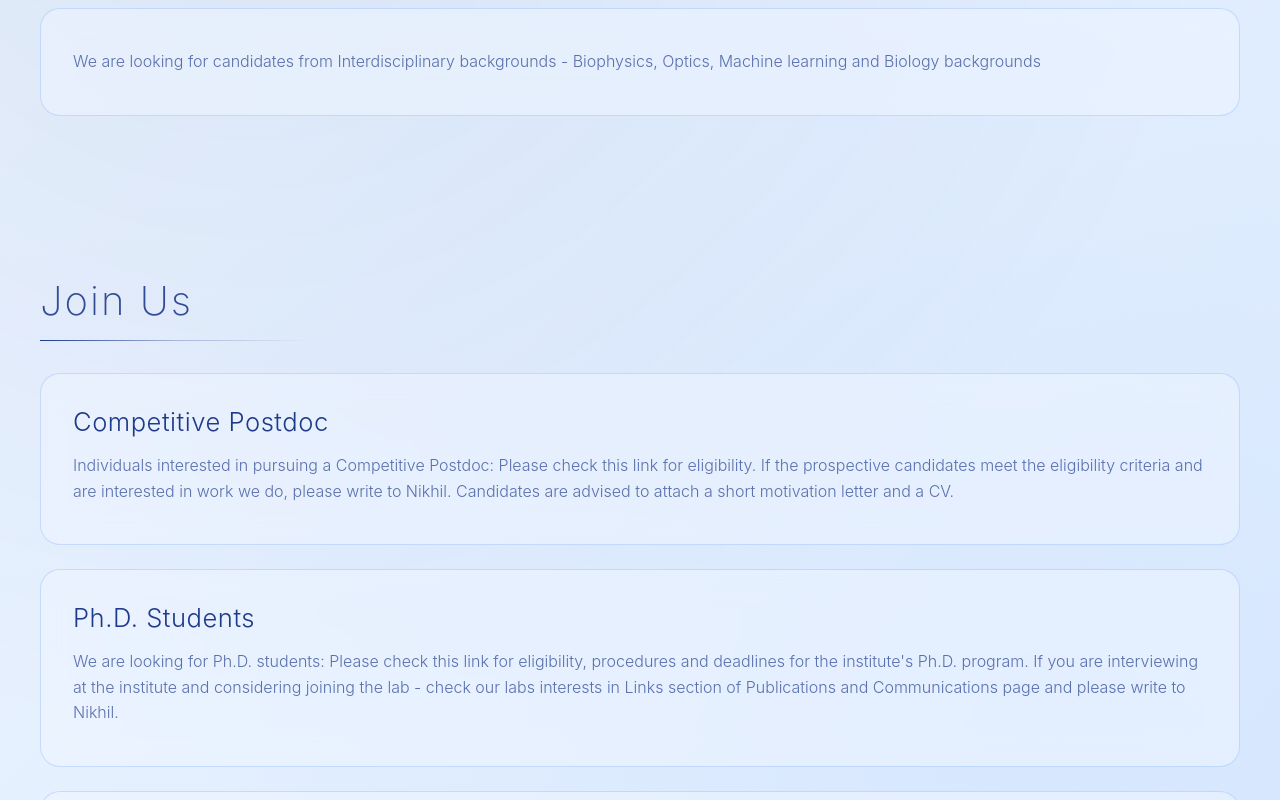
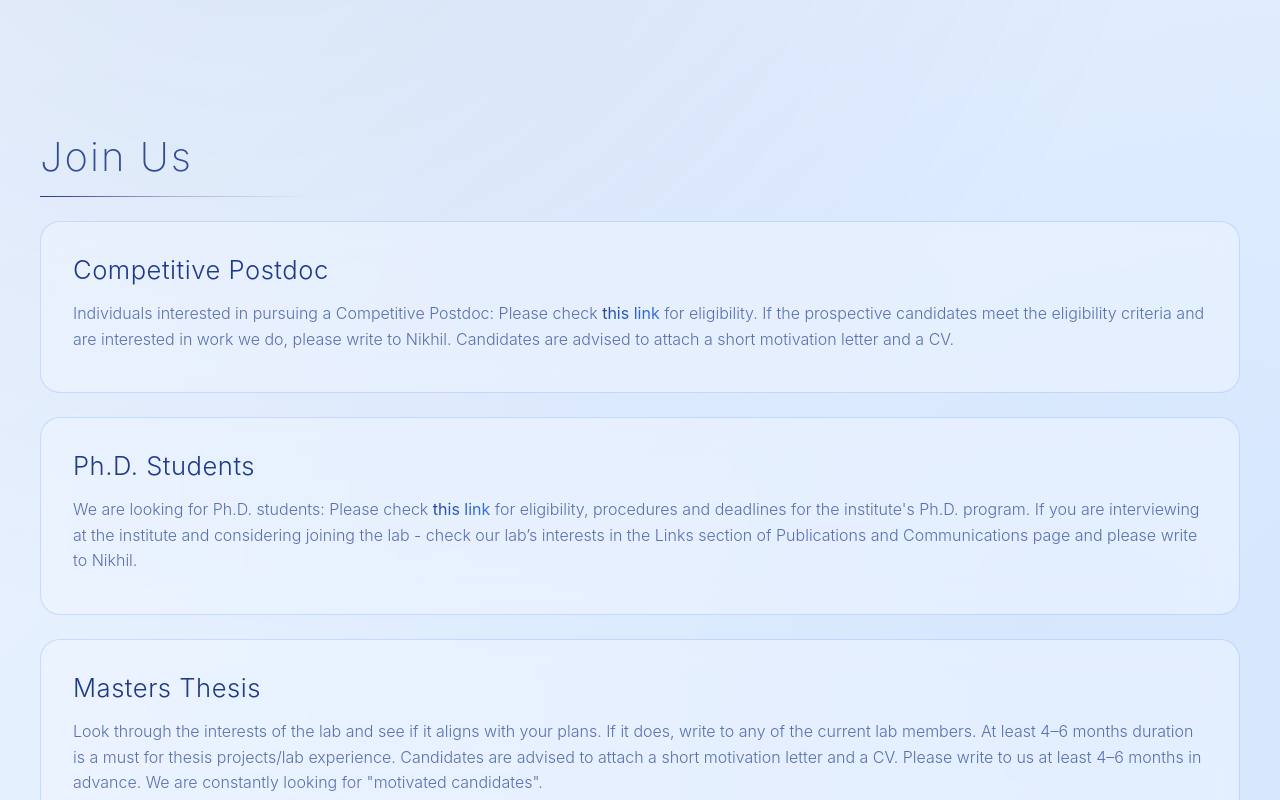
Before and after one commit to aniruddhballal/nikhil-lab-site, a React (Vite) app: page /contact in a window 1280 px wide. Shown: the part 940-1740 px from the top of the page. Built offline with nearby package versions, Linux system fonts and the light colour scheme.

Commit message:
links in contact page

```diff
--- a/src/pages/Contact.tsx
+++ b/src/pages/Contact.tsx
@@ -40,8 +40,12 @@ const Contact = () => {
           <div className={styles.contactInvestigator}>
             <h3 className={styles.contactName}>Nikhil R. Gandasi (NRG)</h3>
             <div className={styles.contactSection}>
-              <p className={styles.infoText}>Email: grnikhil@iisc.ac.in</p>
-              <p className={styles.infoText}>Linkedin: https://www.linkedin.com/in/nikhil-gandasi-246743153/</p>
+              <p className={styles.infoText}>Email: <a href="mailto:grnikhil@iisc.ac.in">grnikhil@iisc.ac.in</a></p>
+              <p className={styles.infoText}>
+                LinkedIn: <a href="https://www.linkedin.com/in/nikhil-gandasi-246743153/" target="_blank" rel="noopener noreferrer">
+                  Visit Profile
+                </a>
+              </p>
             </div>
           </div>
         </section>
@@ -49,7 +53,9 @@ const Contact = () => {
         <section className={styles['recruitment-section']}>
           <h2 className={styles.sectionTitle}>We Are Looking For</h2>
           <div className={styles.recruitmentCard}>
-            <p className={styles.infoText}>We are looking for candidates from Interdisciplinary backgrounds - Biophysics, Optics, Machine learning and Biology backgrounds</p>
+            <p className={styles.infoText}>
+              We are looking for candidates from Interdisciplinary backgrounds - Biophysics, Optics, Machine learning and Biology backgrounds
+            </p>
           </div>
         </section>
 
@@ -59,21 +65,31 @@ const Contact = () => {
           <div className={styles.positionCard}>
             <h3 className={styles.positionName}>Competitive Postdoc</h3>
             <div className={styles.positionInfo}>
-              <p className={styles.infoText}>Individuals interested in pursuing a Competitive Postdoc: Please check this link for eligibility. If the prospective candidates meet the eligibility criteria and are interested in work we do, please write to Nikhil. Candidates are advised to attach a short motivation letter and a CV.</p>
+              <p className={styles.infoText}>
+                Individuals interested in pursuing a Competitive Postdoc: Please check
+                <a href="https://iisc.ac.in/post-docs/" target="_blank" rel="noopener noreferrer"> this link </a>
+                for eligibility. If the prospective candidates meet the eligibility criteria and are interested in work we do, please write to Nikhil. Candidates are advised to attach a short motivation letter and a CV.
+              </p>
             </div>
           </div>
 
           <div className={styles.positionCard}>
             <h3 className={styles.positionName}>Ph.D. Students</h3>
             <div className={styles.positionInfo}>
-              <p className={styles.infoText}>We are looking for Ph.D. students: Please check this link for eligibility, procedures and deadlines for the institute's Ph.D. program. If you are interviewing at the institute and considering joining the lab - check our labs interests in Links section of Publications and Communications page and please write to Nikhil.</p>
+              <p className={styles.infoText}>
+                We are looking for Ph.D. students: Please check
+                <a href="https://iisc.ac.in/ph-d-programs/" target="_blank" rel="noopener noreferrer"> this link </a>
+                for eligibility, procedures and deadlines for the institute's Ph.D. program. If you are interviewing at the institute and considering joining the lab - check our lab’s interests in the Links section of Publications and Communications page and please write to Nikhil.
+              </p>
             </div>
           </div>
 
           <div className={styles.positionCard}>
             <h3 className={styles.positionName}>Masters Thesis</h3>
             <div className={styles.positionInfo}>
-              <p className={styles.infoText}>Look through the interests of the lab and see if it aligns with your plans. If it does write to any of the current lab members. At least 4-6 months duration is a must for thesis projects/lab experience. Candidates are advised to attach a short motivation letter and a CV. Please write to us at least 4-6 months in advance. We are constantly looking for "motivated candidates".</p>
+              <p className={styles.infoText}>
+                Look through the interests of the lab and see if it aligns with your plans. If it does, write to any of the current lab members. At least 4–6 months duration is a must for thesis projects/lab experience. Candidates are advised to attach a short motivation letter and a CV. Please write to us at least 4–6 months in advance. We are constantly looking for "motivated candidates".
+              </p>
             </div>
           </div>
         </section>
@@ -81,7 +97,9 @@ const Contact = () => {
         <section className={styles['welcome-section']}>
           <h2 className={styles.sectionTitle}>Welcome</h2>
           <div className={styles.welcomeCard}>
-            <p className={styles.infoText}>Joining Us means you will receive complete support and mentorship to navigate through your science career! Welcome..</p>
+            <p className={styles.infoText}>
+              Joining Us means you will receive complete support and mentorship to navigate through your science career! Welcome..
+            </p>
           </div>
         </section>
       </main>
--- a/src/styles/Contact.module.css
+++ b/src/styles/Contact.module.css
@@ -52,7 +52,6 @@ html, body {
 
 .page-header {
   text-align: center;
-  margin-bottom: 4rem;
   position: relative;
   z-index: 1;
 }
@@ -120,7 +119,7 @@ html, body {
   font-size: clamp(1.8rem, 4vw, 2.5rem);
   font-weight: 200;
   color: rgba(30, 58, 138, 0.9);
-  margin: 1.5rem 0 2rem 0; /* Reduced from 4rem 0 2rem 0 */
+  margin: 0; /* Reduced from 4rem 0 2rem 0 */
   letter-spacing: 0.05em;
   position: relative;
   padding-bottom: 1rem;
@@ -348,3 +347,38 @@ html, body {
     padding: 1rem;
   }
 }
+
+a {
+  color: #1e3a8a;
+  text-decoration: none;
+  font-weight: 400;
+  background: linear-gradient(135deg, #1e3a8a, #3b82f6);
+  -webkit-background-clip: text;
+  -webkit-text-fill-color: transparent;
+  background-clip: text;
+  position: relative;
+  transition: all 0.2s ease;
+}
+
+a::after {
+  content: '';
+  position: absolute;
+  left: 0;
+  bottom: -2px;
+  width: 100%;
+  height: 1px;
+  background: rgba(30, 58, 138, 0.4);
+  transform: scaleX(0);
+  transform-origin: left;
+  transition: transform 0.3s ease;
+}
+
+a:hover::after {
+  transform: scaleX(1);
+}
+
+a:hover {
+  background: linear-gradient(135deg, #2563eb, #1d4ed8);
+  -webkit-background-clip: text;
+  background-clip: text;
+}
```
